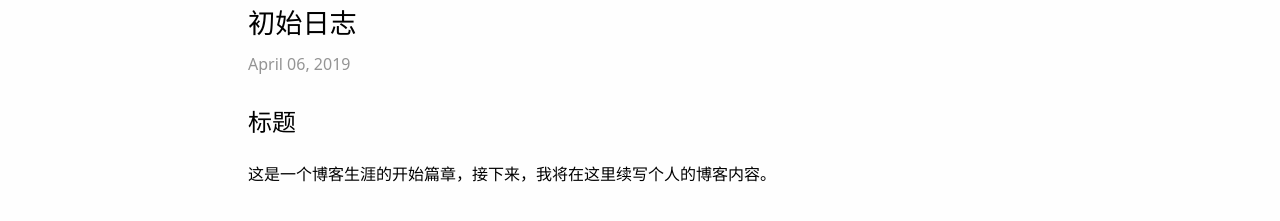
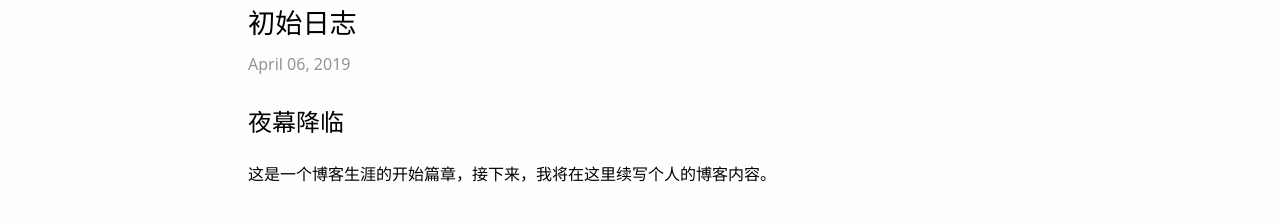
Before and after one commit to sunchao0427/blog, a Jekyll site: the page built from _posts/2019-04-06-初始日志.md, in a window 1280 px wide. Shown: the part 181-402 px from the top of the page. Built offline with Jekyll 4.4.1, drawn with Linux system fonts in a browser that asks for light colours; our own code applies the rules of GitHub Pages for plain Markdown files.

Commit message:
update blog

```diff
--- a/_layouts/default.html
+++ b/_layouts/default.html
@@ -1,5 +1,5 @@
 <!DOCTYPE html>
-<html lang="{{ page.lang | default: site.lang | default: "en" }}" class="{% if site.dark_theme %}dark{% else %}light{% endif %}">
+<html lang="{{ page.lang | default: site.lang | default: "zh" }}" class="{% if site.dark_theme %}dark{% else %}light{% endif %}">
 
 <title>{% if page.title %}{{ page.title | escape }} | {% endif %}{{ site.title | escape }}</title>
 <link rel="shortcut icon" type="image/x-icon" href="../assets/img/icon.ico">
--- a/_posts/2019-04-06-初始日志.md
+++ b/_posts/2019-04-06-初始日志.md
@@ -1,5 +1,5 @@
 ---
 published: true
 ---
-## 标题
+## 夜幕降临
 这是一个博客生涯的开始篇章，接下来，我将在这里续写个人的博客内容。
```
